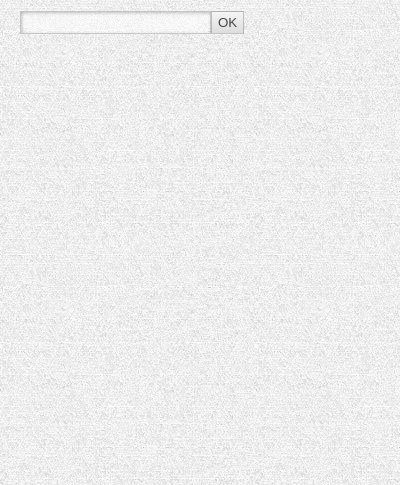
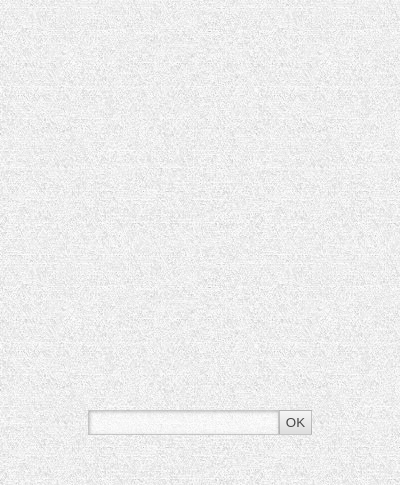
Before and after one commit to BaNru/iNoPASSaran, a browser extension: page popup.html in a window 400 px wide. Shown: the top 485 px of the page. Drawn offline with Linux system fonts and the light colour scheme.

Commit message:
Fix style popup: fixed position form, centered

```diff
--- a/css/style.css
+++ b/css/style.css
@@ -97,6 +97,7 @@ label input, #popup_page input {
 	border: 1px solid rgba(0,0,0,.2);
 	box-shadow: 1px 1px 5px -2px rgba(0,0,0,.5) inset;
 	color: #464646;
+	height: 17px;
 }
 label input.change {
 	border: 1px solid rgba(128,0,0,.2);
@@ -112,9 +113,13 @@ label input.save {
 	top: 0;
 }
 #popup_page {
-	height: auto;
-	min-height: 0;
+	height: calc(100% - 20px);
+	min-height: 40px;
 	padding: 10px;
+
+	display: flex;
+	justify-content: center;
+	align-items: center;
 }
 #popup_page button {
 	border: 1px solid rgba(0,0,0,.2);
@@ -126,4 +131,5 @@ label input.save {
 	color: #464646;
 	display: inline-block;
 	padding: 3px 6px;
+	height: 25px;
 }
```
